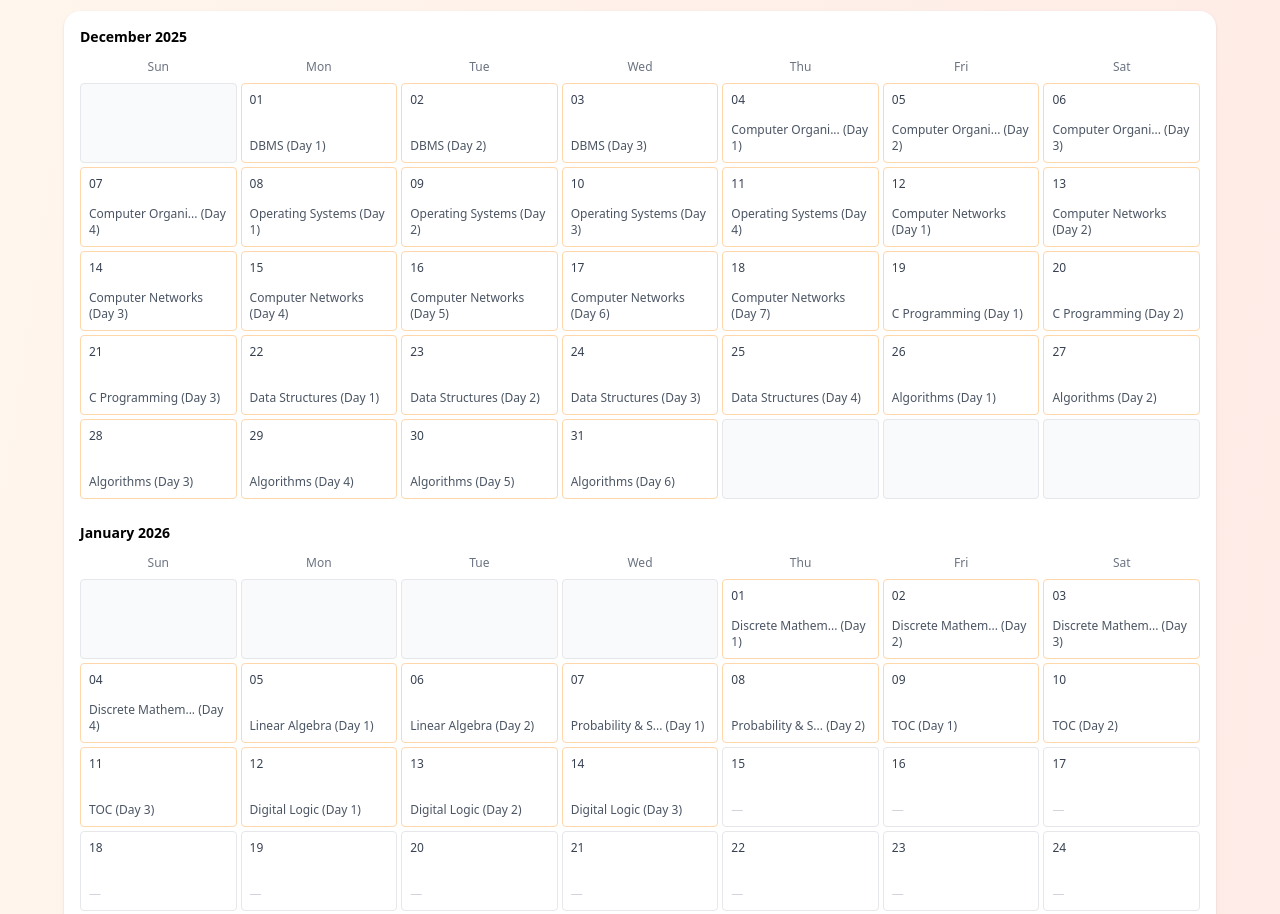
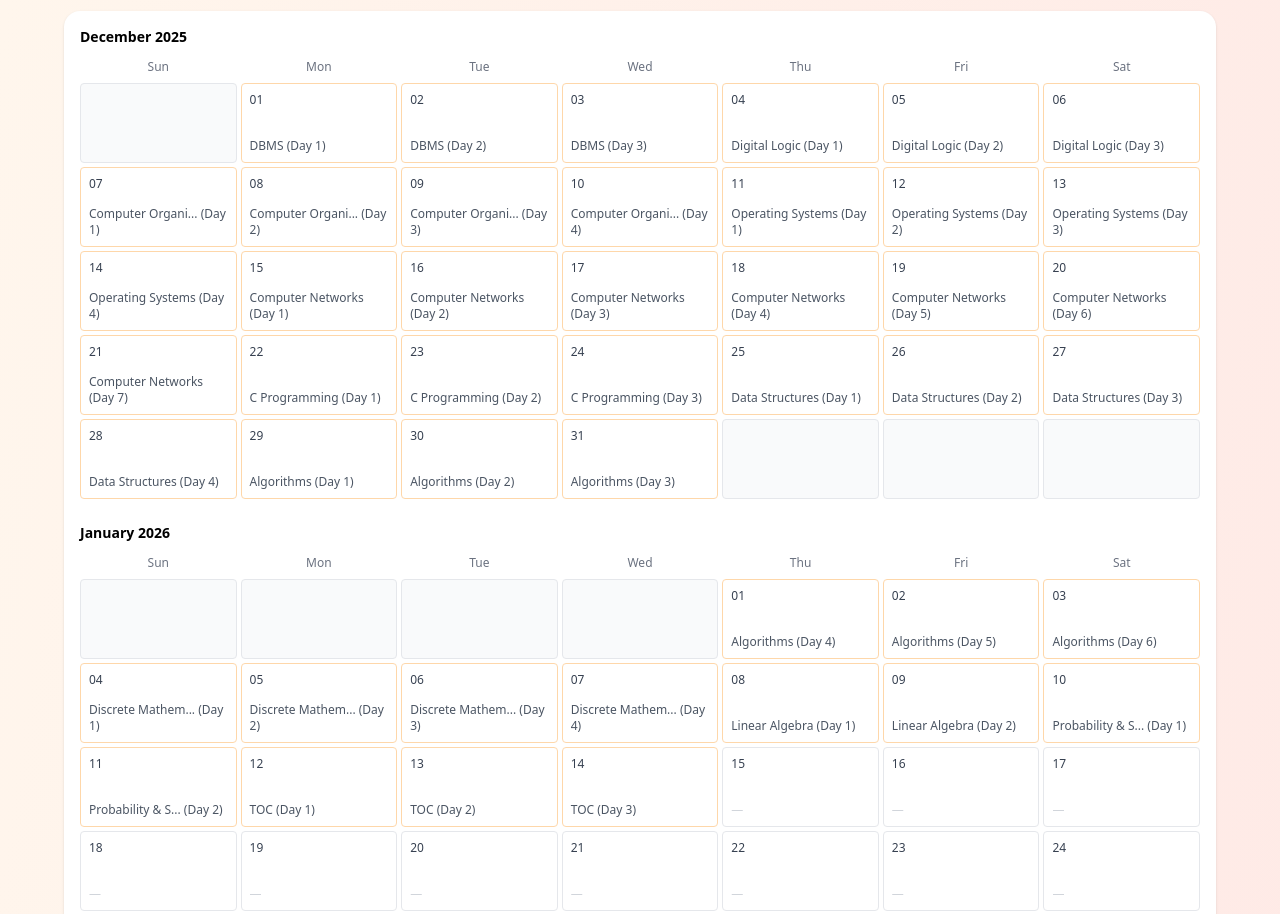
Before and after one commit to harryvardhan/gate-tracker, a React (Vite) app: page / in a window 1280 px wide. Shown: the part 781-1695 px from the top of the page. Built offline with nearby package versions, Linux system fonts and the light colour scheme.

Commit message:
Update GateStudyPlan.jsx

```diff
--- a/src/GateStudyPlan.jsx
+++ b/src/GateStudyPlan.jsx
@@ -206,6 +206,7 @@ const GateStudyPlan = () => {
   // Study plan (durations are numbers of days)
   const studyPlan = [
     { num: 1, subject: "DBMS", duration: 3, topics: ["ER Model", "Keys & Constraints", "SQL Queries", "Normalization", "Transactions", "Indexing"] },
+    { num: 12, subject: "Digital Logic", duration: 3, topics: ["Boolean Algebra", "K-Maps", "Combinational", "Sequential"] },
     { num: 2, subject: "Computer Organization (COA)", duration: 4, topics: ["Number Systems", "Addressing Modes", "Pipelining", "Cache", "I/O"] },
     { num: 3, subject: "Operating Systems", duration: 4, topics: ["Scheduling", "Deadlocks", "Paging", "Page Replacement", "Disk Scheduling"] },
     { num: 4, subject: "Computer Networks", duration: 7, topics: ["OSI/TCPIP", "Encoding/CRC", "Subnetting", "Routing", "TCP/UDP", "Congestion", "App Layer"] },
@@ -216,7 +217,7 @@ const GateStudyPlan = () => {
     { num: 9, subject: "Linear Algebra", duration: 2, topics: ["Matrices", "Rank", "Eigenvalues", "Systems"] },
     { num: 10, subject: "Probability & Stats", duration: 2, topics: ["Bayes", "Random Variables", "Distributions", "Variance"] },
     { num: 11, subject: "TOC", duration: 3, topics: ["DFA/NFA", "Regex", "PDA", "Turing Machines"] },
-    { num: 12, subject: "Digital Logic", duration: 3, topics: ["Boolean Algebra", "K-Maps", "Combinational", "Sequential"] },
+
   ];
 
   // Progress calculations
```
